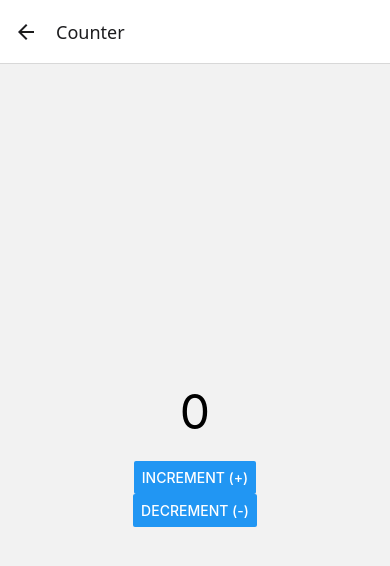
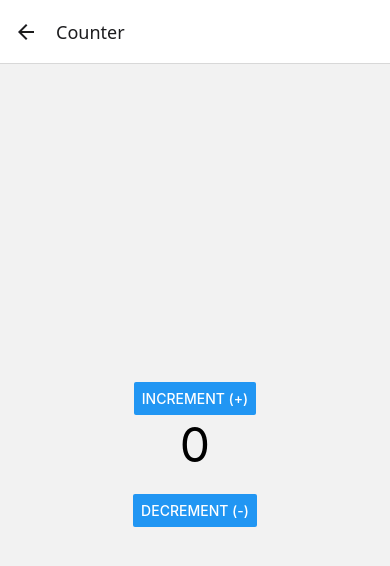
Before and after one commit to patilnehu/TestApp, a React Native app: screen /Counter in a window 390 px wide. Shown: the top 566 px of the page. Built offline with nearby package versions, Linux system fonts and the light colour scheme.

Commit message:
added counter button

```diff
--- a/app/screens/counter.js
+++ b/app/screens/counter.js
@@ -6,8 +6,8 @@ const CounterScreen = () => {
 
   return (
     <View style={styles.container}>
+      <Button title="Increment (+)" onPress={() => setCount(count + 1)} />
       <Text style={styles.count}>{count}</Text>
-      <Button title="Increment (+)" onPress={() => setCount(count + 1)} />
       <Button title="Decrement (-)" onPress={() => setCount(count - 1)} />
     </View>
   );
--- a/app/screens/postdetails-screen.js
+++ b/app/screens/postdetails-screen.js
@@ -1,13 +1,19 @@
 import React from "react";
-import { View, Text, StyleSheet } from "react-native";
+import { View, Text, Button, StyleSheet } from "react-native";
 
-const PostDetailsScreen = ({ route }) => {
+const PostDetailsScreen = ({ route, navigation }) => {
   const { post } = route.params;
 
   return (
     <View style={styles.container}>
       <Text style={styles.title}>{post.title}</Text>
-      <Text>{post.body}</Text>
+      <Text style={styles.body}>{post.body}</Text>
+      <View style={styles.buttonContainer}>
+        <Button
+          title="Go to Counter"
+          onPress={() => navigation.navigate("Counter")}
+        />
+      </View>
     </View>
   );
 };
@@ -15,6 +21,8 @@ const PostDetailsScreen = ({ route }) => {
 const styles = StyleSheet.create({
   container: { flex: 1, padding: 20 },
   title: { fontSize: 20, fontWeight: "bold", marginBottom: 10 },
+  body: { fontSize: 16, marginBottom: 20 },
+  buttonContainer: { marginTop: 10 },
 });
 
 export default PostDetailsScreen;
```
